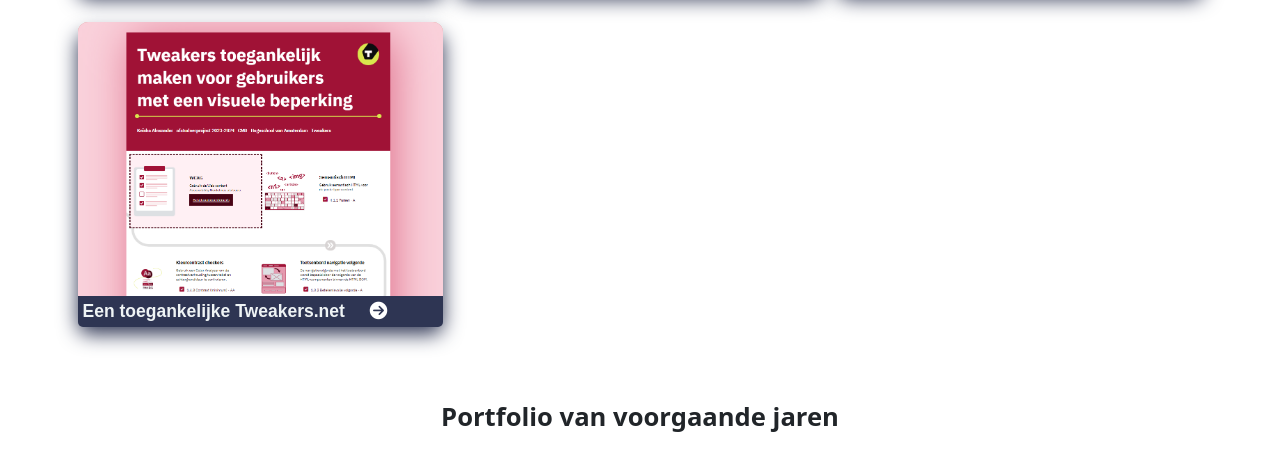
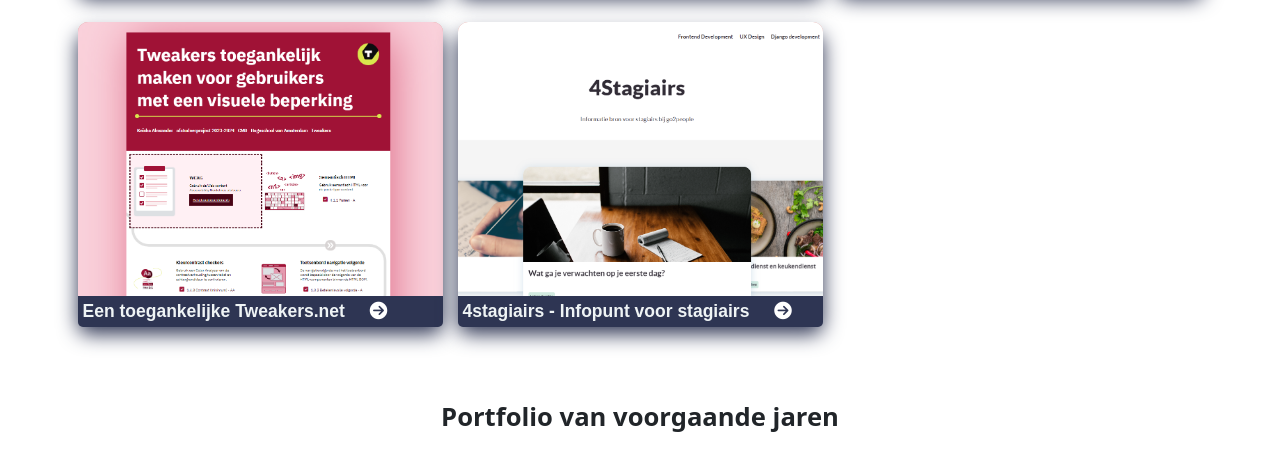
Before and after one commit to K3A101/keisha-alexander-portfolio, a website with bundled scripts: page index.html in a window 1280 px wide. Shown: the part 1498-1964 px from the top of the page. Built offline with nearby package versions, Linux system fonts and the light colour scheme; no server answers; a web font is replaced by a local one.

Commit message:
Added a Project to the homepage

```diff
--- a/index.html
+++ b/index.html
@@ -223,7 +223,26 @@
 
                         </a>
                     </article>
+                </div><div class="col-md-4">
+                    <article class="thumbnail">
+                        <div class="img-container">
+                            <img src="./static/images/4stagiairs.png" alt="thumbnail">
+                        </div>
+
+                        <a href="https://stagiairs.wpdev.go2people.nl/">
+                            <div class="position-text">
+
+                                <p>Een Wordpress website met informatie voor go2people stagiairs.</p>
+                            </div>
+                            <h3>4stagiairs - Infopunt voor stagiairs <span class="icon"><i class="fa-solid fa-circle-arrow-right"
+                                        style="color: #ffffff;"></i></span></h3>
+
+                        </a>
+                    </article>
                 </div>
+
+
+
             </div>
 
 
@@ -309,14 +328,6 @@
             </div>
         </section>
 
-        <section>
-            <!-- Oude portfolio -->
-
-
-
-
-        </section>
-
 
 
     </main>
```
